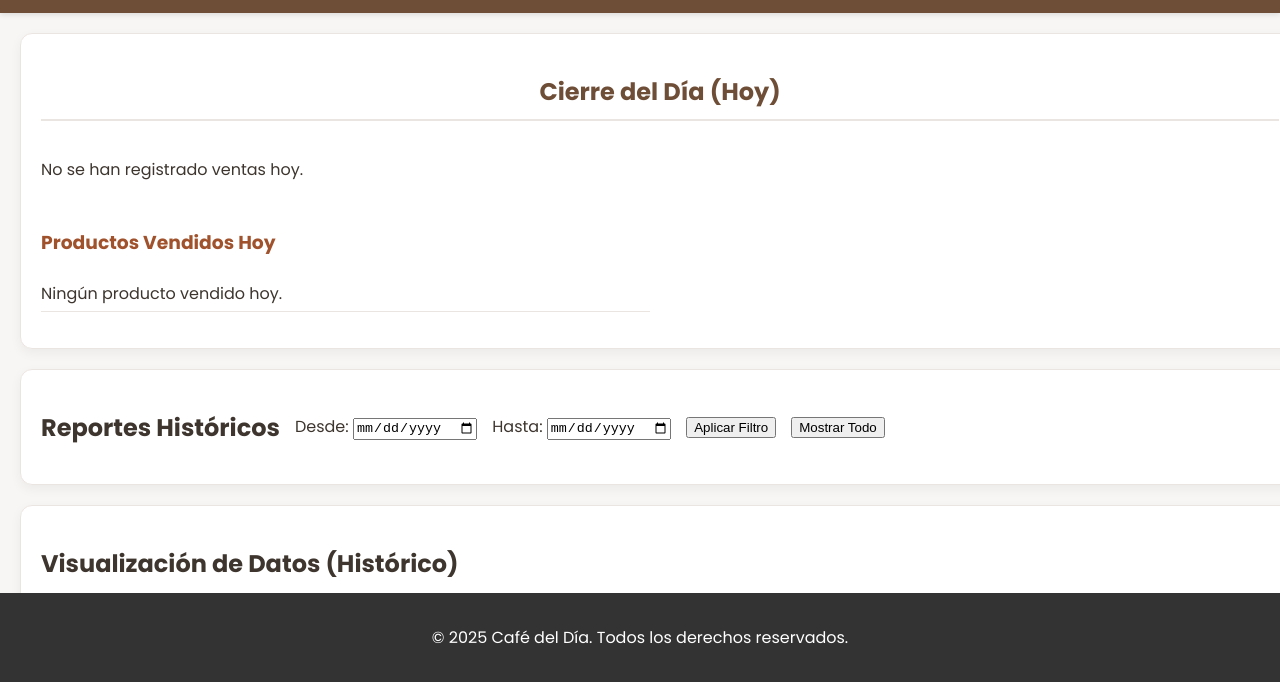
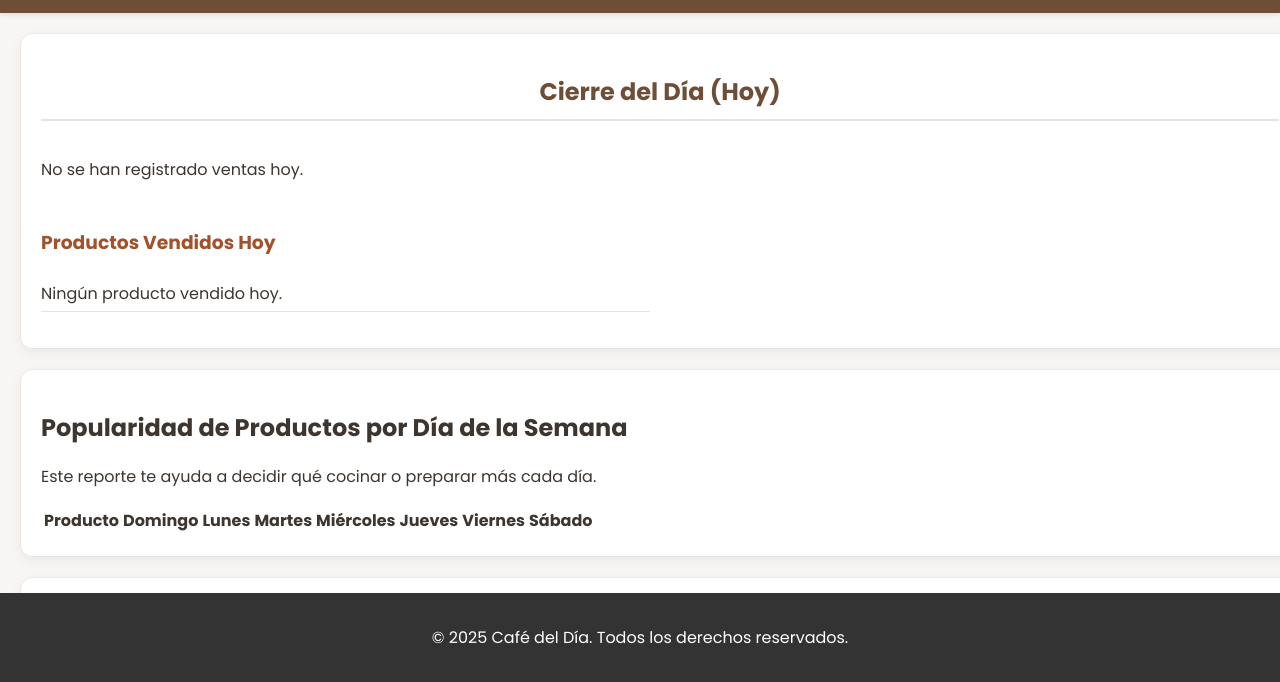
Before and after one commit to santiagogiuggia/ziba, a plain HTML site: page reportes.html in a window 1280 px wide. Shown: the part 118-800 px from the top of the page. Drawn offline with nearby package versions, Linux system fonts and the light colour scheme.

Commit message:
Update reportes.html

```diff
--- a/reportes.html
+++ b/reportes.html
@@ -27,6 +27,29 @@
                 <h3>Productos Vendidos Hoy</h3>
                 <ul id="daily-products-list">
                     </ul>
+            </div>
+        </section>
+
+        <section class="weekly-report card">
+            <h2>Popularidad de Productos por Día de la Semana</h2>
+            <p>Este reporte te ayuda a decidir qué cocinar o preparar más cada día.</p>
+            <div id="weekly-report-container">
+                <table id="weekly-report-table">
+                    <thead>
+                        <tr>
+                            <th>Producto</th>
+                            <th>Domingo</th>
+                            <th>Lunes</th>
+                            <th>Martes</th>
+                            <th>Miércoles</th>
+                            <th>Jueves</th>
+                            <th>Viernes</th>
+                            <th>Sábado</th>
+                        </tr>
+                    </thead>
+                    <tbody>
+                        </tbody>
+                </table>
             </div>
         </section>
 
```
